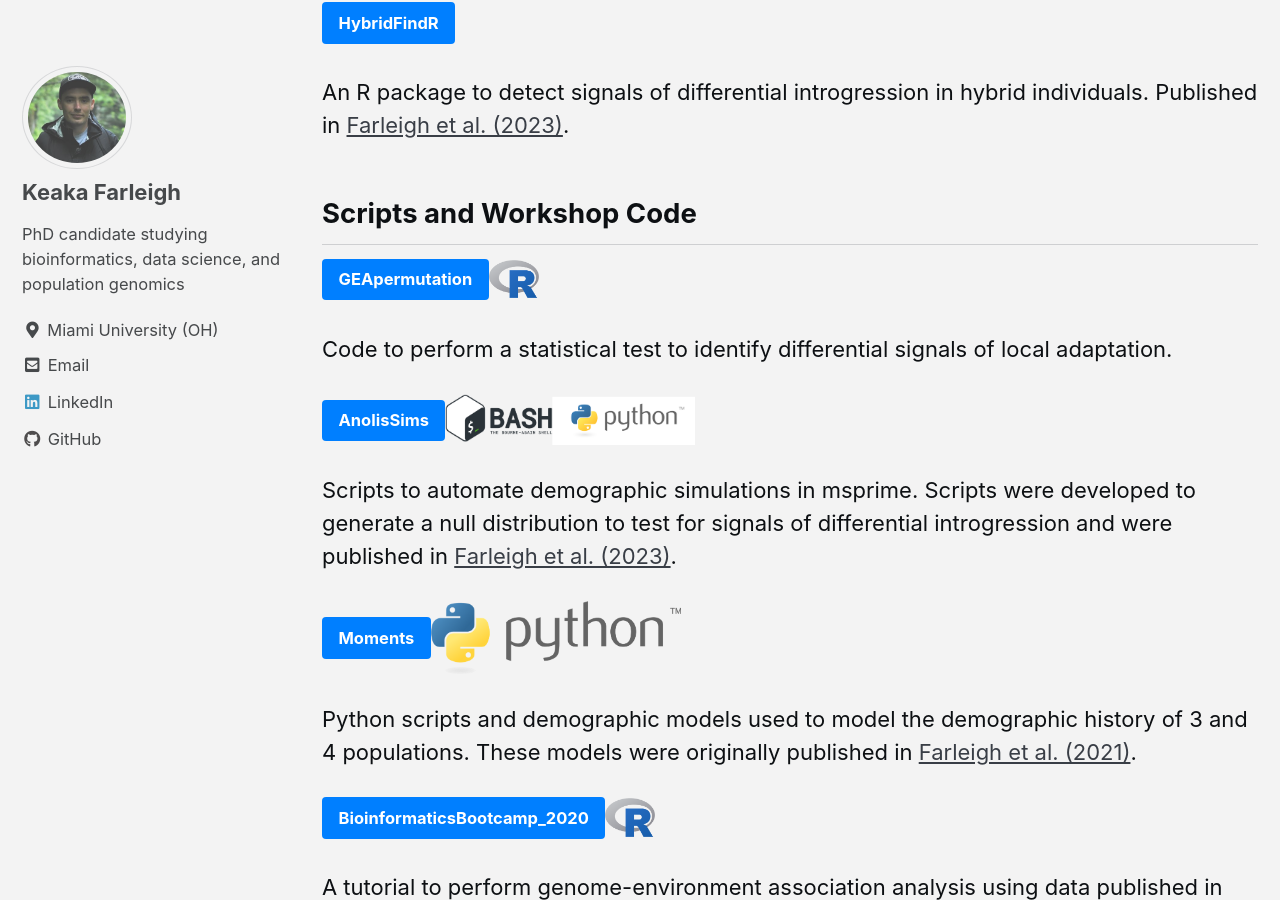
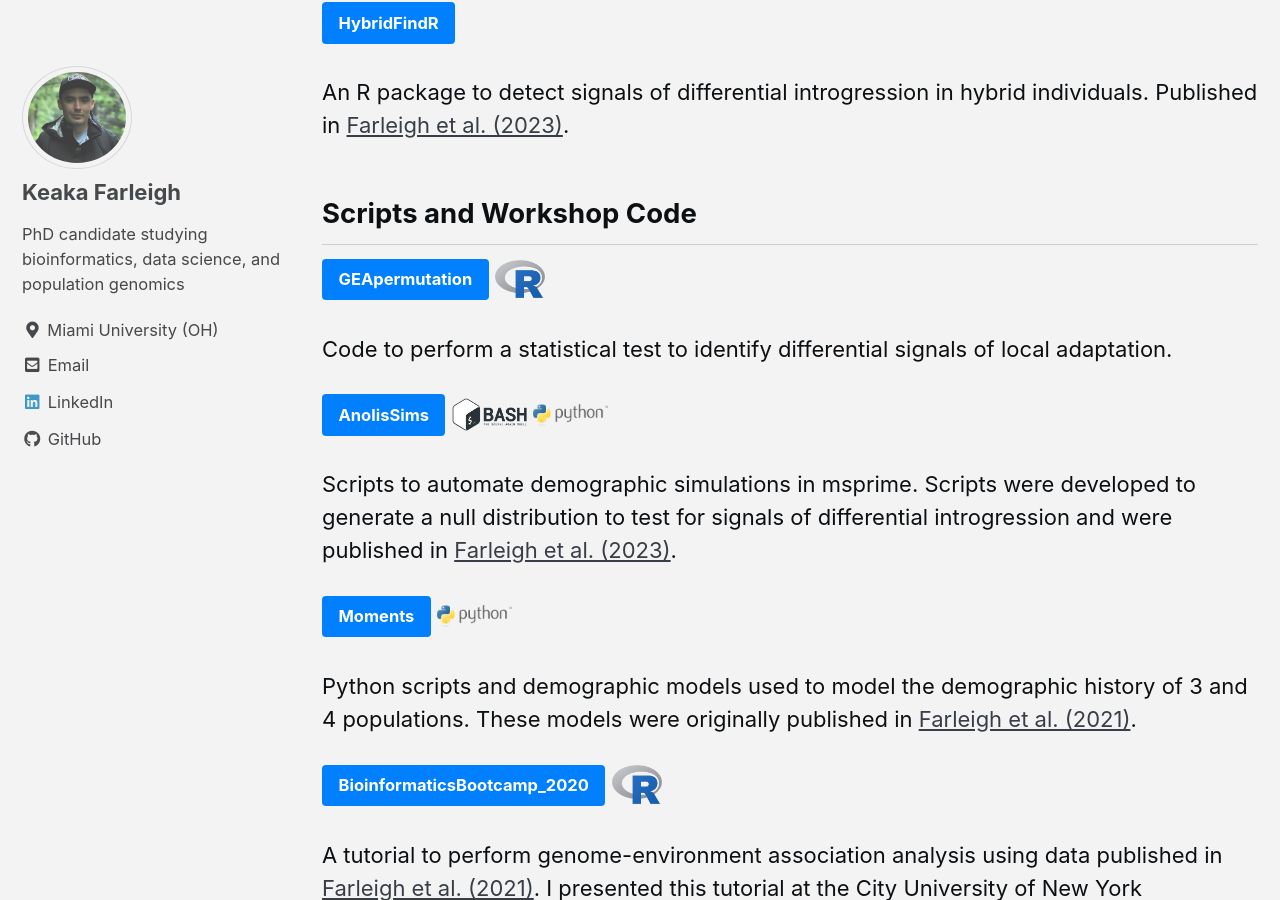
Before and after one commit to kfarleigh/kfarleigh.github.io, a Jekyll site: the page built from _pages/code.md, in a window 1280 px wide and 900 px high, scrolled down 451 px. Built offline with Jekyll 4.4.1, drawn with Linux system fonts in a browser that asks for light colours; cached includes are drawn as plain includes.

Commit message:
Update code.md

```diff
--- a/_pages/code.md
+++ b/_pages/code.md
@@ -4,7 +4,7 @@ permalink: /code/
 classes: wide
 ---
 
-## R packages <img src="/images/R_logo.png"  width="50px" height="50px">
+## R packages  <img src="/images/R_logo.png"  width="50px" height="50px">
 [PopGenHelpR](https://kfarleigh.github.io/PopGenHelpR/){: .btn .btn--info .text-center}
 
 An R package to estimate commonly used population genomic statistics and to generate publication quality figures.
@@ -15,18 +15,18 @@ An R package to detect signals of differential introgression in hybrid individua
 
 ## Scripts and Workshop Code
 
-[GEApermutation](https://github.com/kfarleigh/GEApermutation){: .btn .btn--info .text-center}<img src="/images/R_logo.png"  width="50px" height="50px">
+[GEApermutation](https://github.com/kfarleigh/GEApermutation){: .btn .btn--info .text-center}  <img src="/images/R_logo.png"  width="50px" height="50px">
 
 Code to perform a statistical test to identify differential signals of local adaptation.
 
-[AnolisSims](https://github.com/kfarleigh/AnolisSims){: .btn .btn--info .text-center}<img src="/images/Bash_py.png"  width="250px" height="225px">
+[AnolisSims](https://github.com/kfarleigh/AnolisSims){: .btn .btn--info .text-center}  <img src="/images/BASH_logo.png"  width="75px" height="50px">  <img src="/images/Python_logo.png"  width="75x" height="50px">
 
 Scripts to automate demographic simulations in msprime. Scripts were developed to generate a null distribution to test for signals of differential introgression and were published in [Farleigh et al. (2023)](https://onlinelibrary.wiley.com/doi/full/10.1111/mec.17170).
 
-[Moments](https://github.com/kfarleigh/Moments){: .btn .btn--info .text-center}<img src="/images/Python_logo.png"  width="250px" height="225px">
+[Moments](https://github.com/kfarleigh/Moments){: .btn .btn--info .text-center}  <img src="/images/Python_logo.png"  width="75px" height="50px">
 
 Python scripts and demographic models used to model the demographic history of 3 and 4 populations. These models were originally published in [Farleigh et al. (2021)](https://onlinelibrary.wiley.com/doi/abs/10.1111/mec.16070).
 
-[BioinformaticsBootcamp_2020](https://github.com/kfarleigh/BioinformaticsBootcamp_2020){: .btn .btn--info .text-center}<img src="/images/R_logo.png"  width="50px" height="50px">
+[BioinformaticsBootcamp_2020](https://github.com/kfarleigh/BioinformaticsBootcamp_2020){: .btn .btn--info .text-center}  <img src="/images/R_logo.png"  width="50px" height="50px">
 
 A tutorial to perform genome-environment association analysis using data published in [Farleigh et al. (2021)](https://onlinelibrary.wiley.com/doi/abs/10.1111/mec.16070). I presented this tutorial at the City University of New York Bioinformatics Bootcamp in the summer of 2020.
```
